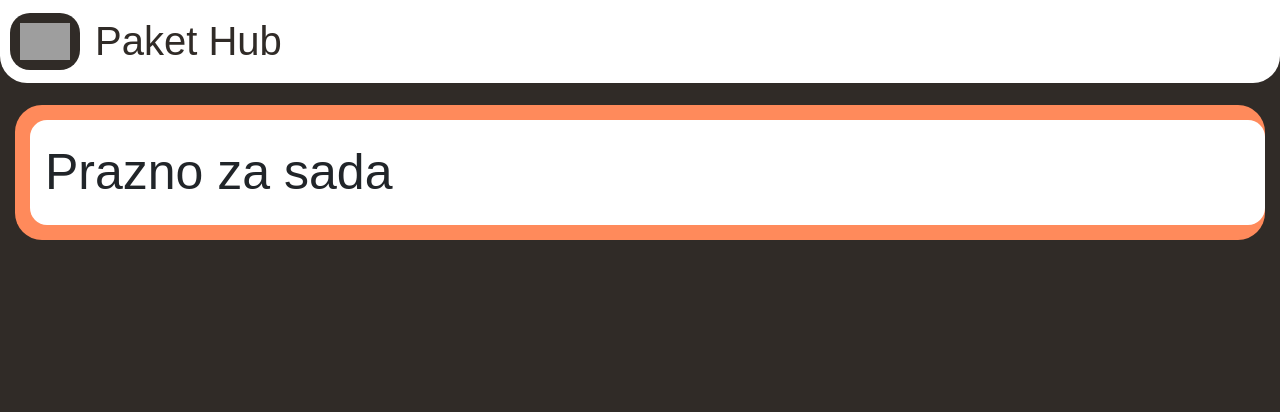
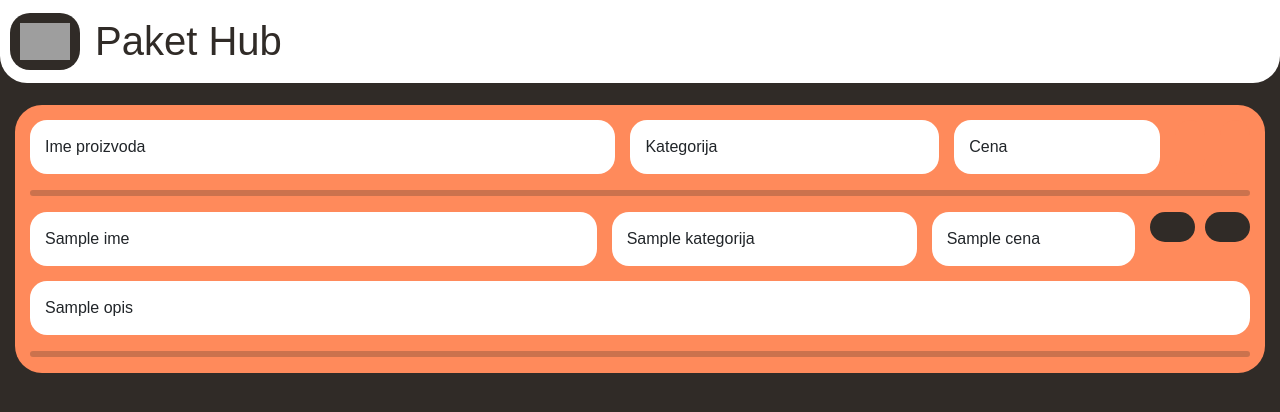
Before and after one commit to wirke/plog, a Flask app: template templates/proizvodjac/moji-proizvodi.html in a window 1280 px wide. Shown: the top 412 px of the page. Run offline with Flask 3, Linux system fonts and the light colour scheme; the template is opened without the code that fills it: most values are stand-ins (such as "Sample title", 1, 10 or a date in 2020); some libraries are stand-ins or nearby versions; some web fonts are replaced; grey boxes are pictures that could not be loaded.

Commit message:
petre....

```diff
--- a/templates/proizvodjac/moji-proizvodi.html
+++ b/templates/proizvodjac/moji-proizvodi.html
@@ -4,7 +4,7 @@
 <div class="display">
     <div class="kontejner">
 
-        {% if postoji_proizvod() %}
+        {% if proizvodi %}
             <div class="red col-12">
                 <div class="blok zadnji">Ime proizvoda</div>
                 <div class="blok col-3">Kategorija</div>
@@ -52,7 +52,7 @@
                 </div>
                 {%if p.opis%}
                 <div class="red">
-                    <div class="blok">
+                    <div class="blok zadnji">
                         {{ p.opis }}
                     </div>
                 </div>
```
